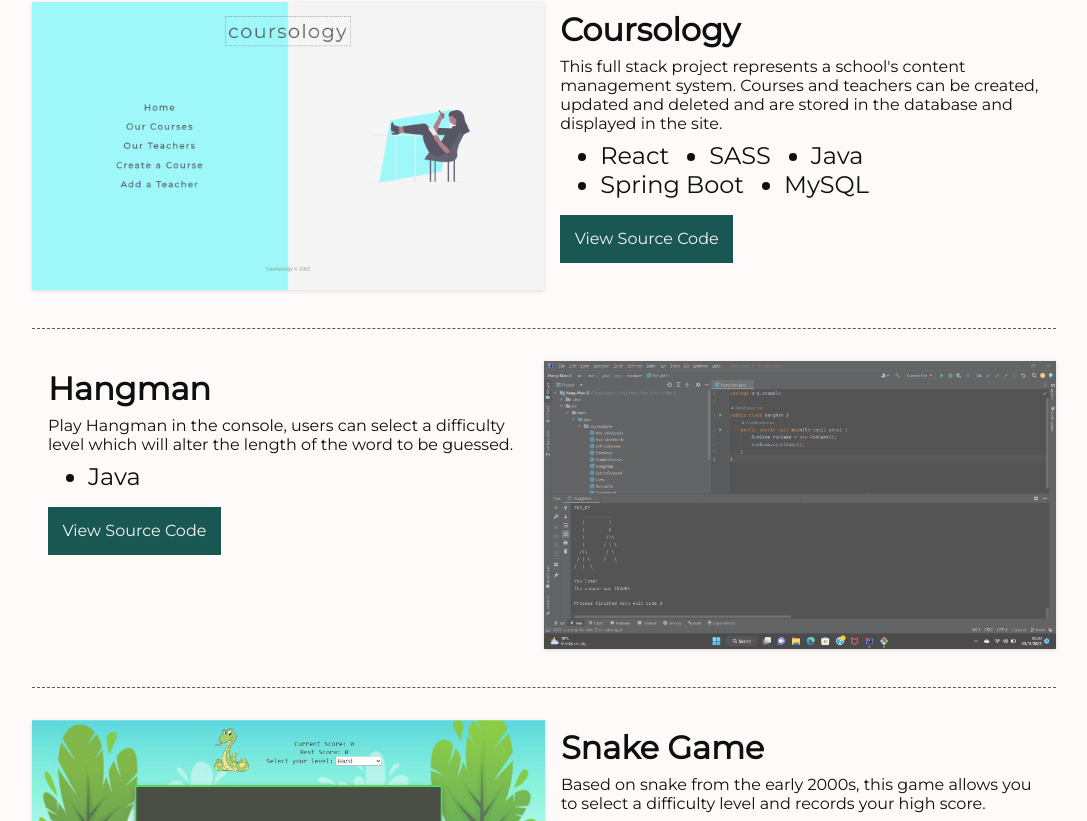
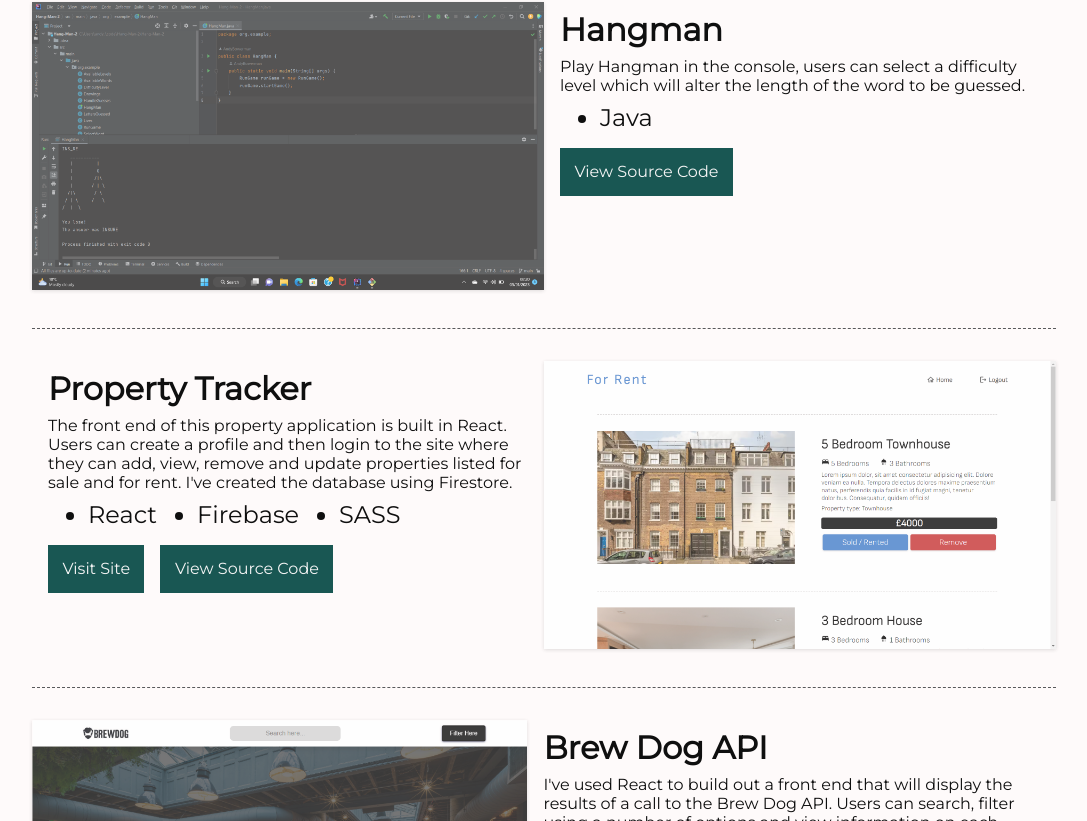
Before and after one commit to AndyBowerman/portfolio-page, a React (Create React App) app: page /#/my-work in a window 1280 px wide. Shown: the part 999-1820 px from the top of the page, without its empty margins (96-1183 px from the left). Built offline with nearby package versions, Linux system fonts and the light colour scheme.

Commit message:
added project to work page

```diff
--- a/src/containers/WorkContainer/WorkContainer.jsx
+++ b/src/containers/WorkContainer/WorkContainer.jsx
@@ -5,18 +5,10 @@ import api from "../../assets/api-punk-project.png";
 import coursology from "../../assets/coursology.png";
 import Card from "../../components/Card/Card";
 import personalApp from "../../assets/Homepage.png";
+import propertyTracker from "../../assets/property-tracker.png"
 
 const WorkContainer = () => {
   const projects = [
-    {
-      image: api,
-      title: "Brew Dog API",
-      description:
-        "I've used React to build out a front end that will display the results of a call to the Brew Dog API. Users can search, filter using a number of options and view information on each beer.",
-      languages: ["React", "SASS", "Restful API"],
-      code: "https://github.com/AndyBowerman/punk-api-project",
-      site: "https://andybowerman.github.io/punk-api-project/",
-    },
     {
       image: personalApp,
       title: "Personal Application (Weather App & To Do List)",
@@ -30,7 +22,7 @@ const WorkContainer = () => {
       image: coursology,
       title: "Coursology",
       description:
-        "This full stack project represents a school's content management system. Courses and teachers can be created, updated and deleted and are stored in the database and displayed in the site.",
+        "This full stack project represents a universities content management system. Courses and teachers can be created, updated and deleted and are stored in the database and displayed in the site.",
       languages: ["React", "SASS", "Java", "Spring Boot", "MySQL"],
       code: "https://github.com/AndyBowerman/Courseology-Full-Stack-Project",
       site: "",
@@ -43,6 +35,24 @@ const WorkContainer = () => {
       languages: ["Java"],
       code: "https://github.com/AndyBowerman/Hang-Man-2",
       site: "",
+    },
+    {
+      image: propertyTracker,
+      title: "Property Tracker",
+      description:
+        "The front end of this property application is built in React. Users can create a profile and then login to the site where they can add, view, remove and update properties listed for sale and for rent. I've created the database using Firestore.",
+      languages: ["React","Firebase", "SASS"],
+      code: "https://github.com/AndyBowerman/property-tracker-app",
+      site: "https://andybowerman.github.io/property-tracker-app/",
+    },
+    {
+      image: api,
+      title: "Brew Dog API",
+      description:
+        "I've used React to build out a front end that will display the results of a call to the Brew Dog API. Users can search, filter using a number of options and view information on each beer.",
+      languages: ["React", "SASS", "Restful API"],
+      code: "https://github.com/AndyBowerman/punk-api-project",
+      site: "https://andybowerman.github.io/punk-api-project/",
     },
     {
       image: snake,
```
Also changed, not shown: src/assets/property-tracker.png (added).
